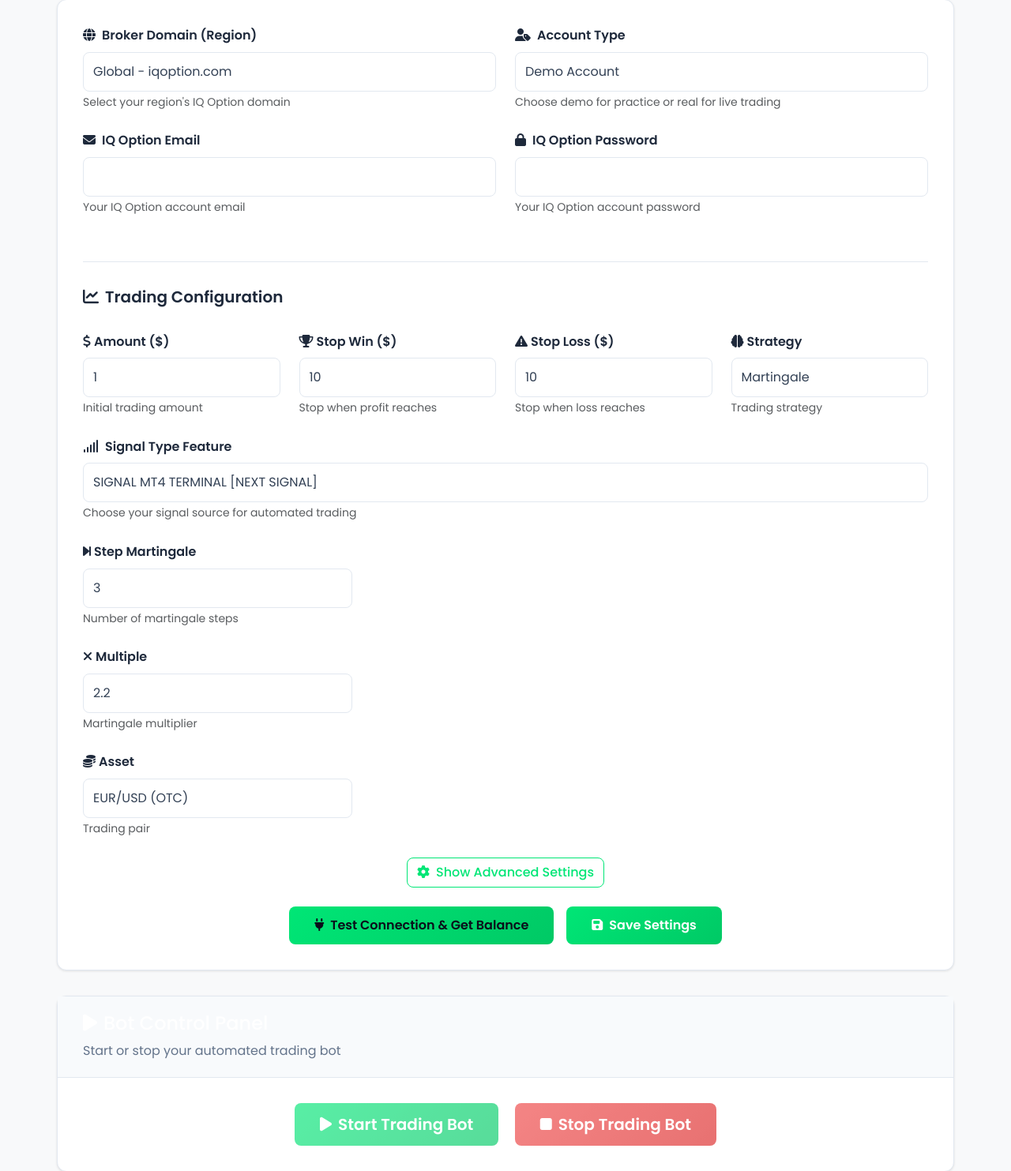
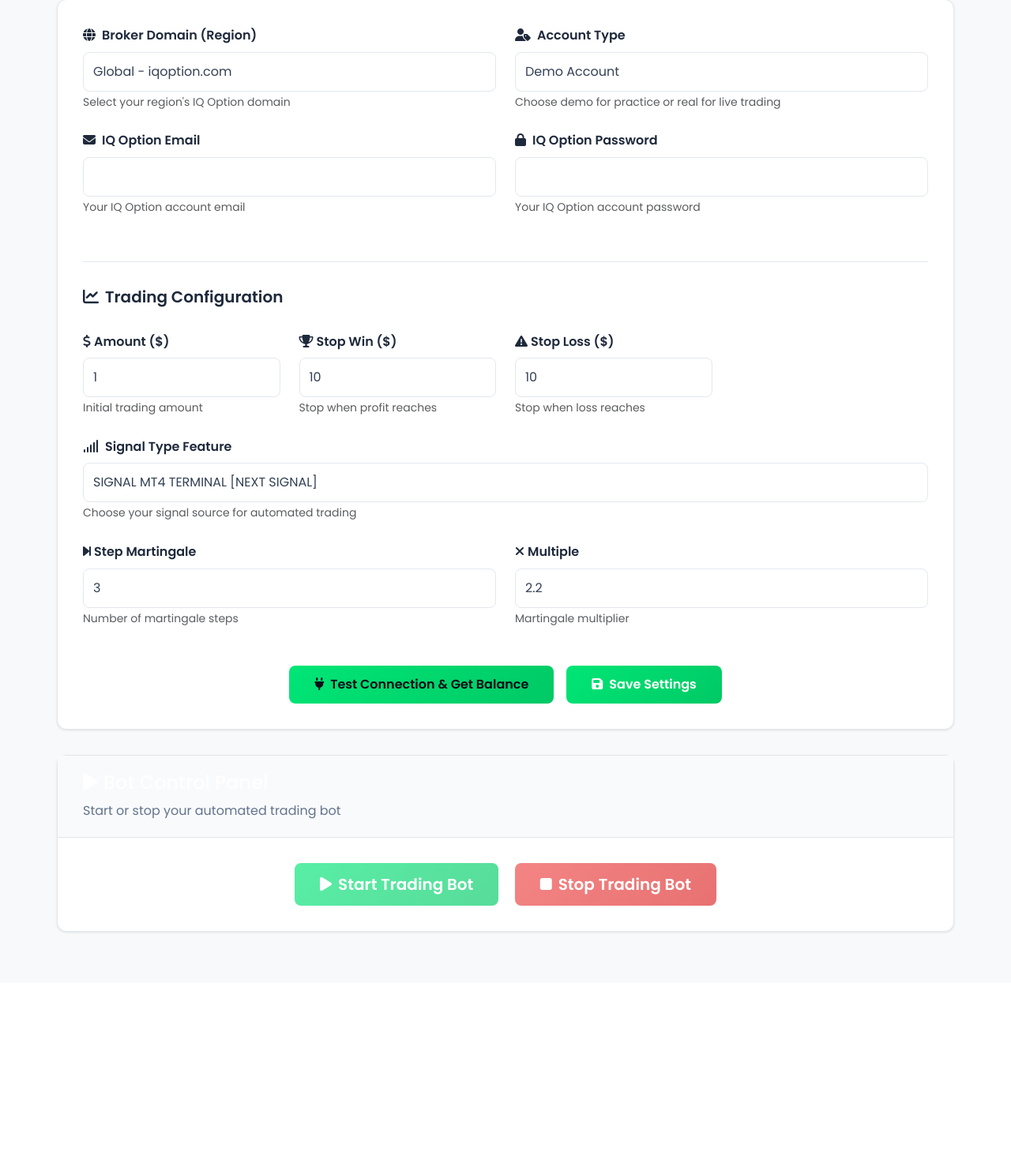
Before and after one commit to rahmangunawans/TradeForce, a Flask app: page /bot-settings in a window 1280 px wide. Shown: the part 322-1805 px from the top of the page at 79% size. After the commit the page ends 1504 px from the top, so only its background shows below. Run offline with Flask 3, Linux system fonts and the light colour scheme; the visitor is signed in with stand-in values (Sample User, id 1); data that the repository does not hold is empty.

Commit message:
Remove strategy and asset selection from the trading bot
Removes the strategy and asset selection fields from the bot settings UI and backend logic in app.py and templates/bot_settings.html.

Replit-Commit-Author: Agent
Replit-Commit-Session-Id: e4e3bba8-8395-4ebc-b4d6-9b365cd2066e
Replit-Commit-Checkpoint-Type: full_checkpoint
Replit-Commit-Screenshot-Url: https://storage.googleapis.com/screenshot-production-us-central1/e3c5f109-d270-4dca-aef4-be2f7a65422c/e4e3bba8-8395-4ebc-b4d6-9b365cd2066e/VZnlq2E

```diff
--- a/app.py
+++ b/app.py
@@ -370,10 +370,7 @@ def save_bot_settings():
         settings.step_martingale = int(data.get('step_martingale', 3))
         settings.martingale_multiple = float(data.get('martingale_multiple', 2.2))
 
-        settings.asset = data.get('asset', 'EURUSD-OTC')
-        settings.strategy = data.get('strategy', 'martingale')
         settings.signal_type = data.get('signal_type', 'mt4_next_signal')
-        settings.max_consecutive_losses = int(data.get('max_consecutive_losses', 3))
 
         db.session.add(settings)
         db.session.commit()
@@ -404,8 +401,6 @@ def test_connection():
         test_robot.stop_loss = float(data.get('stop_loss', 10.0))
         test_robot.step_martingale = int(data.get('step_martingale', 3))
         test_robot.martingale_multiple = float(data.get('martingale_multiple', 2.2))
-        test_robot.asset = data.get('asset', 'EURUSD-OTC')
-        test_robot.strategy = data.get('strategy', 'martingale')
         test_robot.signal_type = data.get('signal_type', 'mt4_next_signal')
 
         # Try to connect
--- a/templates/bot_settings.html
+++ b/templates/bot_settings.html
@@ -400,18 +400,6 @@
                         </div>
                     </div>
 
-                    <div class="col-md-3">
-                        <div class="form-group">
-                            <label for="strategy" class="form-label">
-                                <i class="fas fa-brain me-1"></i>Strategy
-                            </label>
-                            <select class="form-control" id="strategy" name="strategy">
-                                <option value="martingale" {% if settings and settings.strategy == 'martingale' %}selected{% endif %}>Martingale</option>
-                                <option value="fixed" {% if settings and settings.strategy == 'fixed' %}selected{% endif %}>Fixed Amount</option>
-                            </select>
-                            <small class="form-text text-muted">Trading strategy</small>
-                        </div>
-                    </div>
                 </div>
 
                 <!-- Signal Type Feature -->
@@ -445,7 +433,7 @@
 
                 <!-- Martingale Settings -->
                 <div class="row" id="martingaleSettings">
-                    <div class="col-md-4">
+                    <div class="col-md-6">
                         <div class="form-group">
                             <label for="stepMartingale" class="form-label">
                                 <i class="fas fa-step-forward me-1"></i>Step Martingale
@@ -457,7 +445,7 @@
                         </div>
                     </div>
 
-                    <div class="col-md-4">
+                    <div class="col-md-6">
                         <div class="form-group">
                             <label for="martingaleMultiple" class="form-label">
                                 <i class="fas fa-times me-1"></i>Multiple
@@ -469,45 +457,8 @@
                         </div>
                     </div>
 
-                    <div class="col-md-4">
-                        <div class="form-group">
-                            <label for="asset" class="form-label">
-                                <i class="fas fa-coins me-1"></i>Asset
-                            </label>
-                            <select class="form-control" id="asset" name="asset">
-                                <option value="EURUSD-OTC" {% if settings and settings.asset == 'EURUSD-OTC' %}selected{% endif %}>EUR/USD (OTC)</option>
-                                <option value="GBPUSD-OTC" {% if settings and settings.asset == 'GBPUSD-OTC' %}selected{% endif %}>GBP/USD (OTC)</option>
-                                <option value="USDJPY-OTC" {% if settings and settings.asset == 'USDJPY-OTC' %}selected{% endif %}>USD/JPY (OTC)</option>
-                                <option value="AUDUSD-OTC" {% if settings and settings.asset == 'AUDUSD-OTC' %}selected{% endif %}>AUD/USD (OTC)</option>
-                                <option value="USDCAD-OTC" {% if settings and settings.asset == 'USDCAD-OTC' %}selected{% endif %}>USD/CAD (OTC)</option>
-                                <option value="NZDUSD-OTC" {% if settings and settings.asset == 'NZDUSD-OTC' %}selected{% endif %}>NZD/USD (OTC)</option>
-                            </select>
-                            <small class="form-text text-muted">Trading pair</small>
-                        </div>
-                    </div>
                 </div>
 
-                <!-- Advanced Settings Toggle -->
-                <div class="text-center mb-3">
-                    <button type="button" class="btn btn-outline-primary" id="toggleAdvanced">
-                        <i class="fas fa-cog me-2"></i>Show Advanced Settings
-                    </button>
-                </div>
-
-                <!-- Advanced Settings -->
-                <div class="advanced-settings" id="advancedSettings">
-                    <div class="row">
-                        <div class="col-md-6">
-                            <div class="form-group">
-                                <label for="maxLosses" class="form-label">Max Consecutive Losses</label>
-                                <input type="number" class="form-control" id="maxLosses" name="max_consecutive_losses"
-                                       value="{% if settings %}{{ settings.max_consecutive_losses }}{% else %}3{% endif %}"
-                                       min="1" max="10">
-                                <small class="form-text text-muted">Bot will stop after this many consecutive losses</small>
-                            </div>
-                        </div>
-                    </div>
-                </div>
 
                 <!-- Action Buttons -->
                 <div class="d-flex gap-3 justify-content-center mt-4">
@@ -557,39 +508,12 @@
         const testConnectionBtn = document.getElementById('testConnectionBtn');
         const startBotBtn = document.getElementById('startBotBtn');
         const stopBotBtn = document.getElementById('stopBotBtn');
-        const toggleAdvancedBtn = document.getElementById('toggleAdvanced');
-        const advancedSettings = document.getElementById('advancedSettings');
         const statusIndicator = document.getElementById('statusIndicator');
         const statusText = document.getElementById('statusText');
         const balanceInfo = document.getElementById('balanceInfo');
         const balanceAmount = document.getElementById('balanceAmount');
         const accountTypeBadge = document.getElementById('accountTypeBadge');
 
-        // Toggle Advanced Settings
-        toggleAdvancedBtn.addEventListener('click', function() {
-            advancedSettings.classList.toggle('show-advanced');
-            const isVisible = advancedSettings.classList.contains('show-advanced');
-            this.innerHTML = isVisible ?
-                '<i class="fas fa-cog me-2"></i>Hide Advanced Settings' :
-                '<i class="fas fa-cog me-2"></i>Show Advanced Settings';
-        });
-
-        // Toggle Martingale Settings based on Strategy
-        const strategySelect = document.getElementById('strategy');
-        const martingaleSettings = document.getElementById('martingaleSettings');
-
-        function toggleMartingaleSettings() {
-            if (strategySelect.value === 'martingale') {
-                martingaleSettings.style.display = 'block';
-            } else {
-                martingaleSettings.style.display = 'none';
-            }
-        }
-
-        strategySelect.addEventListener('change', toggleMartingaleSettings);
-
-        // Initialize martingale settings visibility
-        toggleMartingaleSettings();
 
         // Test Connection
         testConnectionBtn.addEventListener('click', function() {
```
